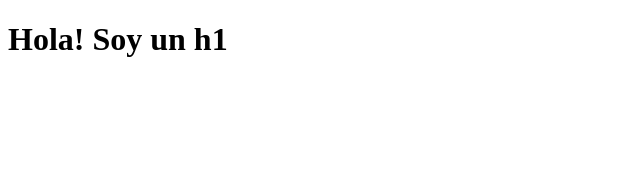
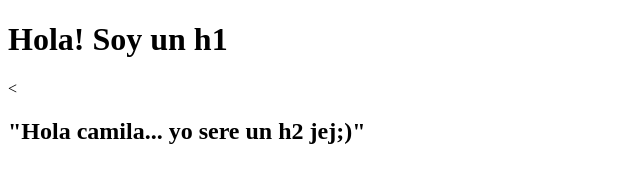
Before and after one commit to vicrioss/sala6, a plain HTML site: page camila.html in a window 1280 px wide. Shown: the whole page, without its empty margins (0-640 px from the left). Drawn offline with Linux system fonts and the light colour scheme.

Commit message:
agregue h2 a camila.html

```diff
--- a/camila.html
+++ b/camila.html
@@ -7,6 +7,7 @@
 </head>
 <body>
     <h1>Hola! Soy un h1</h1>
+    <<h2>"Hola camila... yo sere un h2 jej;)"</h2>
 
 </body>
 </html>
```
